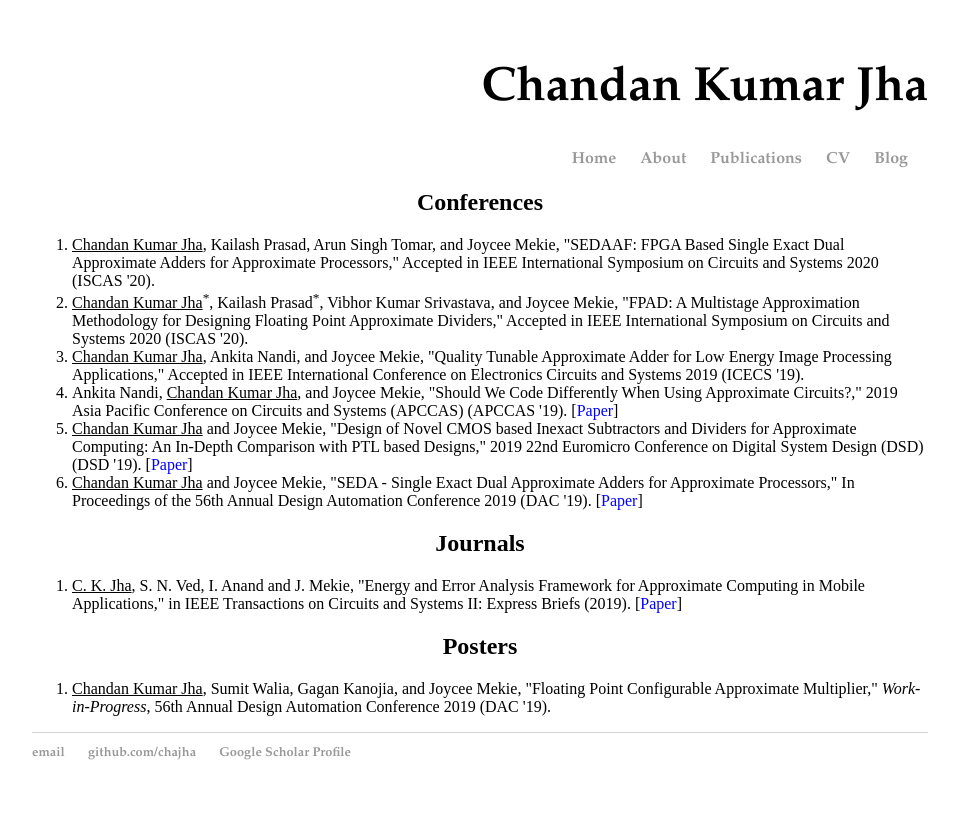
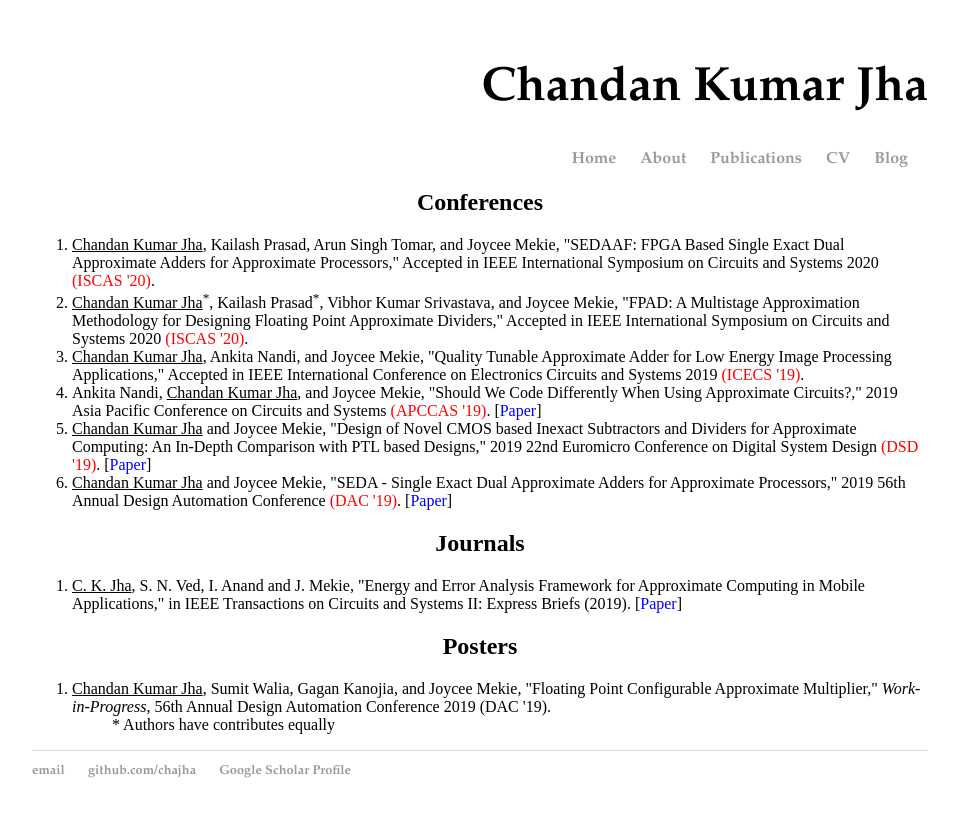
Before and after one commit to chajha/chajha.github.io, a Jekyll site: the page built from pages/publications.html, in a window 1280 px wide. Shown: the top 817 px of the page, without its empty margins (160-1119 px from the left). Built offline with Jekyll 4.4.1, drawn with Linux system fonts in a browser that asks for light colours.

Commit message:
Update publications.html

```diff
--- a/pages/publications.html
+++ b/pages/publications.html
@@ -6,12 +6,12 @@ title: Publications
 <h2 align="center"> Conferences </h2>
 
 <ol>
-  <li> <u>Chandan Kumar Jha</u>, Kailash Prasad, Arun Singh Tomar, and Joycee Mekie, "SEDAAF: FPGA Based Single Exact Dual Approximate Adders for Approximate Processors," Accepted in IEEE International Symposium on Circuits and Systems 2020 (ISCAS '20). </li>
-  <li> <u>Chandan Kumar Jha</u><sup>*</sup>, Kailash Prasad<sup>*</sup>, Vibhor Kumar Srivastava, and Joycee Mekie, "FPAD: A Multistage Approximation Methodology for Designing Floating Point Approximate Dividers," Accepted in IEEE International Symposium on Circuits and Systems 2020 (ISCAS '20). </li>
-  <li> <u>Chandan Kumar Jha</u>, Ankita Nandi, and Joycee Mekie, "Quality Tunable Approximate Adder for Low Energy Image Processing Applications," Accepted in IEEE International Conference on Electronics Circuits and Systems 2019 (ICECS '19). </li>
-  <li> Ankita Nandi, <u>Chandan Kumar Jha</u>, and Joycee Mekie, "Should We Code Differently When Using Approximate Circuits?," 2019 Asia Pacific Conference on Circuits and Systems (APCCAS) (APCCAS '19). [<a href="https://ieeexplore.ieee.org/stamp/stamp.jsp?tp=&arnumber=8953113"><font color="blue">Paper</font></a>] </li>
-  <li> <u>Chandan Kumar Jha</u> and Joycee Mekie, "Design of Novel CMOS based Inexact Subtractors and Dividers for Approximate Computing: An In-Depth Comparison with PTL based Designs," 2019 22nd Euromicro Conference on Digital System Design (DSD) (DSD '19). [<a href="http://ieeexplore.ieee.org/stamp/stamp.jsp?tp=&arnumber=8875219&isnumber=8875008"><font color="blue">Paper</font></a>] </li>
-  <li> <u>Chandan Kumar Jha</u> and Joycee Mekie, "SEDA - Single Exact Dual Approximate Adders for Approximate Processors," In Proceedings of the 56th Annual Design Automation Conference 2019 (DAC '19). [<a href="https://dl.acm.org/citation.cfm?doid=3316781.3322475"><font color="blue">Paper</font></a>] </li>
+  <li> <u>Chandan Kumar Jha</u>, Kailash Prasad, Arun Singh Tomar, and Joycee Mekie, "SEDAAF: FPGA Based Single Exact Dual Approximate Adders for Approximate Processors," Accepted in IEEE International Symposium on Circuits and Systems 2020 <font color="red">(ISCAS '20)</font>. </li>
+  <li> <u>Chandan Kumar Jha</u><sup>*</sup>, Kailash Prasad<sup>*</sup>, Vibhor Kumar Srivastava, and Joycee Mekie, "FPAD: A Multistage Approximation Methodology for Designing Floating Point Approximate Dividers," Accepted in IEEE International Symposium on Circuits and Systems 2020 <font color="red">(ISCAS '20)</font>. </li>
+  <li> <u>Chandan Kumar Jha</u>, Ankita Nandi, and Joycee Mekie, "Quality Tunable Approximate Adder for Low Energy Image Processing Applications," Accepted in IEEE International Conference on Electronics Circuits and Systems 2019 <font color="red">(ICECS '19)</font>. </li>
+  <li> Ankita Nandi, <u>Chandan Kumar Jha</u>, and Joycee Mekie, "Should We Code Differently When Using Approximate Circuits?," 2019 Asia Pacific Conference on Circuits and Systems <font color="red">(APCCAS '19)</font>. [<a href="https://ieeexplore.ieee.org/stamp/stamp.jsp?tp=&arnumber=8953113"><font color="blue">Paper</font></a>] </li>
+  <li> <u>Chandan Kumar Jha</u> and Joycee Mekie, "Design of Novel CMOS based Inexact Subtractors and Dividers for Approximate Computing: An In-Depth Comparison with PTL based Designs," 2019 22nd Euromicro Conference on Digital System Design <font color="red">(DSD '19)</font>. [<a href="http://ieeexplore.ieee.org/stamp/stamp.jsp?tp=&arnumber=8875219&isnumber=8875008"><font color="blue">Paper</font></a>] </li>
+  <li> <u>Chandan Kumar Jha</u> and Joycee Mekie, "SEDA - Single Exact Dual Approximate Adders for Approximate Processors," 2019 56th Annual Design Automation Conference <font color="red">(DAC '19)</font>. [<a href="https://dl.acm.org/citation.cfm?doid=3316781.3322475"><font color="blue">Paper</font></a>] </li>
 </ol>
 
 <h2 align="center"> Journals </h2>
@@ -25,3 +25,5 @@ title: Publications
 <ol>
   <li><u>Chandan Kumar Jha</u>, Sumit Walia, Gagan Kanojia, and Joycee Mekie, "Floating Point Configurable Approximate Multiplier," <i>Work-in-Progress</i>, 56th Annual Design Automation Conference 2019 (DAC '19). </li>
 <ol>
+
+  * Authors have contributes equally
```
